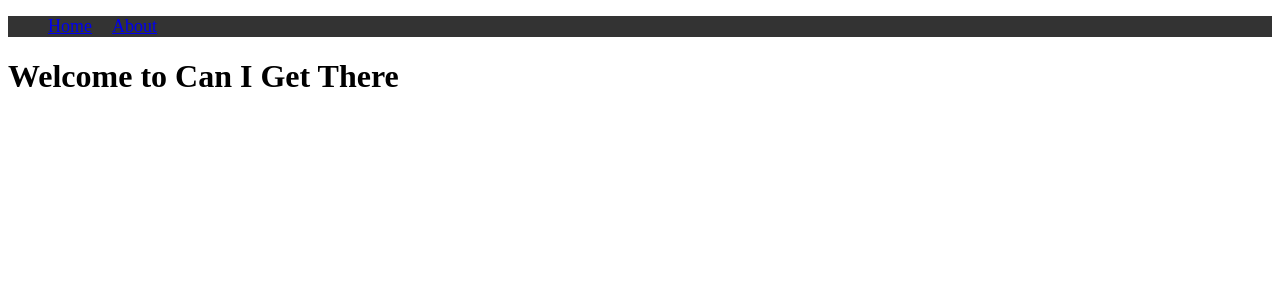
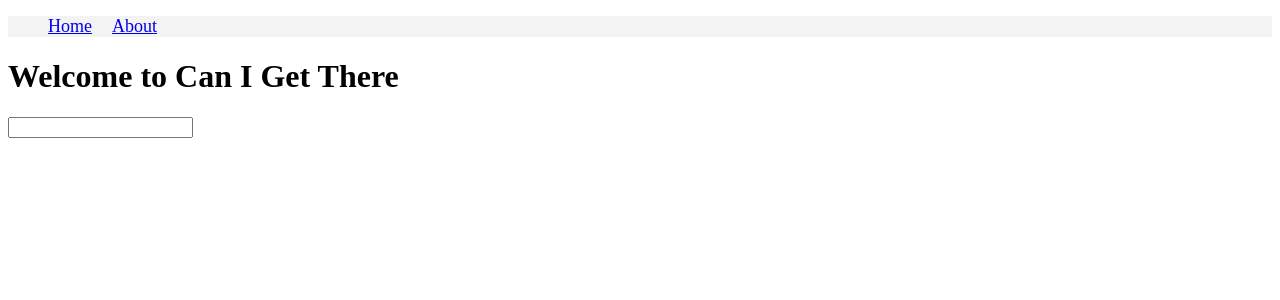
Before and after one commit to nevvada/can-i-get-there, a Next.js app: page / in a window 1280 px wide. Shown: the top 300 px of the page. Built offline with nearby package versions, Linux system fonts and the light colour scheme.

Commit message:
fully functioning search bar that updates state

```diff
--- /dev/null
+++ b/components/Form.js
@@ -0,0 +1,71 @@
+import React, { Component } from 'react';
+import ReactDOM from 'react-dom';
+import Fetch from 'isomorphic-unfetch';
+import OptionCard from './OptionCard';
+
+export default class Form extends Component {
+  constructor() {
+    super();
+    this.state = {
+      query: '',
+      matches: [],
+      isClicked: false,
+      stationClicked: null
+    };
+
+    this.changeSelected = this.changeSelected.bind(this);
+  }
+
+  changeSelected(id) {
+    this.setState({
+      isClicked: true,
+      stationClicked: this.state.matches[id].station,
+      subwayClicked: this.state.matches[id].subways,
+      matches: []
+    });
+  }
+
+  onChange = async e => {
+    this.state.query = e.target.value;
+    const res = await fetch('https://api.myjson.com/bins/1buo5h');
+    const subways = await res.json();
+
+    let matches = subways.filter(subway => {
+      const regex = new RegExp(`^${this.state.query}`, 'gi');
+      return subway.station.match(regex);
+    });
+
+    matches = matches.slice(0, 5);
+    this.setState({ matches: matches });
+  };
+
+  render() {
+    const matches = this.state.matches;
+
+    return (
+      <>
+        <form>
+          <input
+            type="text"
+            name="station"
+            onChange={this.onChange.bind(this)}
+          />
+        </form>
+        {matches.map((each, i) => {
+          return (
+            // <li onClick={this.changeSelected} key={i}>
+            //   {each.station}
+            //   {each.subways}
+            // </li>
+            <OptionCard
+              id={i}
+              station={each.station}
+              subways={each.subways}
+              onClick={this.changeSelected}
+            />
+          );
+        })}
+      </>
+    );
+  }
+}
--- a/components/Navbar.js
+++ b/components/Navbar.js
@@ -13,7 +13,7 @@ const Navbar = () => (
 
     <style jsx>{`
       ul {
-        background: #333;
+        background: #f3f3f3;
         color: #fff;
         list-style: none;
         display: flex;
--- /dev/null
+++ b/components/OptionCard.js
@@ -0,0 +1,12 @@
+import React, { useState } from 'react';
+
+const OptionCard = props => {
+  // console.log('baby', props);
+  return (
+    <div onClick={() => props.onClick(props.id)}>
+      {props.station} - {props.subways}
+    </div>
+  );
+};
+
+export default OptionCard;
--- a/pages/index.js
+++ b/pages/index.js
@@ -1,11 +1,24 @@
+import Fetch from 'isomorphic-unfetch';
 import Layout from '../components/Layout';
+import Form from '../components/Form';
 
-const Index = () => (
+const Index = props => (
   <Layout>
     <>
       <h1>Welcome to Can I Get There</h1>
+      <Form />
+      {/* {props} */}
     </>
   </Layout>
 );
 
+// Index.getInitialProps = async function() {
+//   const res = await fetch(
+//     'http://web.mta.info/developers/data/nyct/nyct_ene.xml'
+//   );
+//   const data = await res.text();
+//   console.log(data);
+//   return { data };
+// };
+
 export default Index;
```
